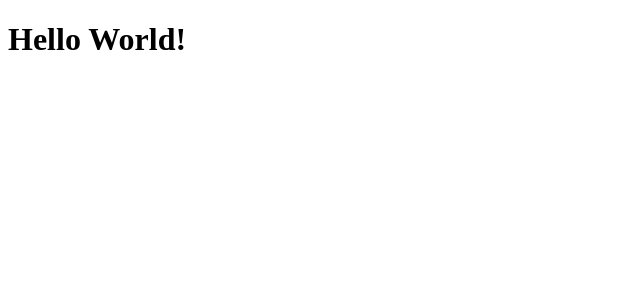
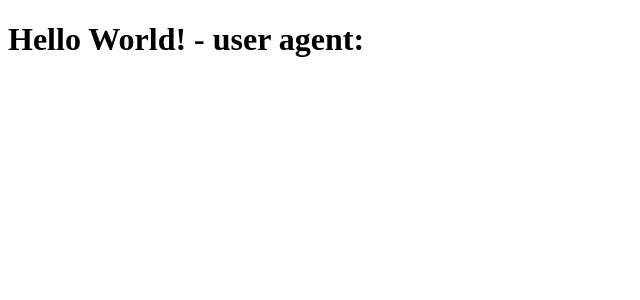
Before and after one commit to timh1203/fccProductLandingPage, a Next.js app: page / in a window 1280 px wide. Shown: the top 300 px of the page, without its empty margins (0-640 px from the left). Built offline with nearby package versions, Linux system fonts and the light colour scheme.

Commit message:
Add typescript example

```diff
--- a/pages/index.tsx
+++ b/pages/index.tsx
@@ -1,3 +1,10 @@
-const Home = () => <h1>Hello World!</h1>
+import { NextPage } from 'next'
+
+const Home: NextPage<{ userAgent: string }> = ({ userAgent }) => <h1>Hello World! - user agent: {userAgent}</h1>
+
+Home.getInitialProps = async ({ req }) => {
+  const userAgent = req ? req.headers['user-agent'] : navigator.userAgent
+  return { userAgent }
+}
 
 export default Home
--- a/tsconfig.json
+++ b/tsconfig.json
@@ -8,7 +8,7 @@
     ],
     "allowJs": true,
     "skipLibCheck": true,
-    "strict": false,
+    "strict": true,
     "forceConsistentCasingInFileNames": true,
     "noEmit": true,
     "esModuleInterop": true,
```
